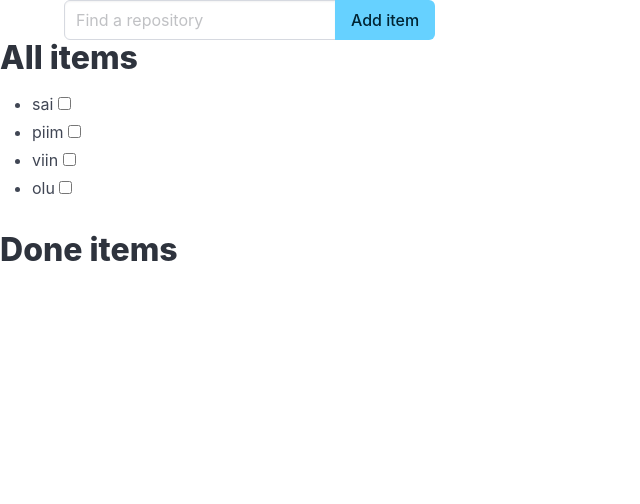
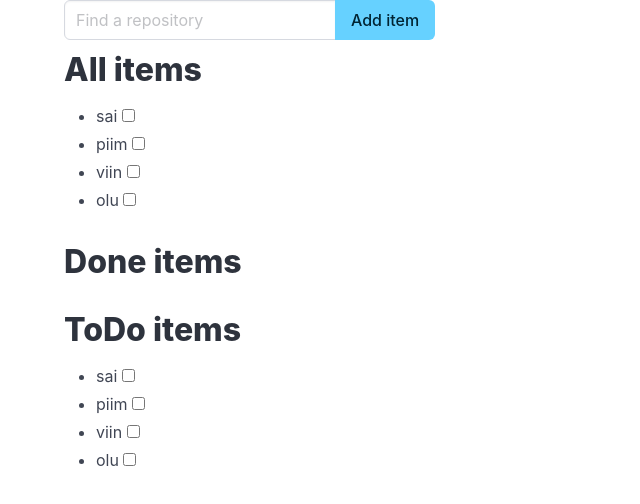
Before and after one commit to tonu-tartust/ta24alearnnode, a Vue app: page / in a window 1280 px wide. Shown: the top 504 px of the page, without its empty margins (0-640 px from the left). Built offline with nearby package versions, Linux system fonts and the light colour scheme.

Commit message:
add toDoItems

```diff
--- a/src/App.vue
+++ b/src/App.vue
@@ -1,5 +1,6 @@
 <script setup>
 import { computed, ref } from 'vue';
+import ItemList from './ItemList.vue';
 let i = 1;
 let items = ref([
   {id: i++, text: 'sai', isDone: false},
@@ -9,9 +10,8 @@
   ]);
 let newItem = ref('');
 
-let doneItems = computed(() => {
-  return items.value.filter(i => i.isDone);
-});
+let doneItems = computed(() => items.value.filter(i => i.isDone));
+let toDoItems = computed(() => items.value.filter(i => !i.isDone));
 
 function add(){
   if (newItem.value.trim() !== '') {
@@ -34,33 +34,14 @@
         </button>
       </div>
     </div>
+    <div class="content">
+      <ItemList :items="items"  title="All items"></ItemList>
+      <ItemList :items="doneItems" title="Done items"></ItemList>
+      <ItemList :items="toDoItems" title="ToDo items"></ItemList>
+
+    </div>
   </div>
-
-  <div class="content">
-  <h1>All items</h1>
-  <ul>
-    <li v-for= "item in items">
-       {{ item.text }}
-       <input type="checkbox" v-model="item.isDone">
-
-    </li>
-  </ul>
-
-   <h1>Done items</h1>
-  <ul>
-    <li v-for= "item in doneItems">
-       {{ item.text }}
-       <input type="checkbox" v-model="item.isDone">
-
-    </li>
-  </ul>
-
-  </div>
-
-
 
 </template>
 
-<style>
-
-</style>
+<style></style>
--- /dev/null
+++ b/src/ItemList.vue
@@ -0,0 +1,18 @@
+<script setup>
+
+defineProps(['items', 'title']);
+
+</script>
+<template>
+
+    <h1>{{ title }}</h1>
+  <ul>
+    <li v-for= "item in items" :key="item.id">
+       {{ item.text }}
+       <input type="checkbox" v-model="item.isDone">
+
+    </li>
+  </ul>
+
+
+</template>
```
